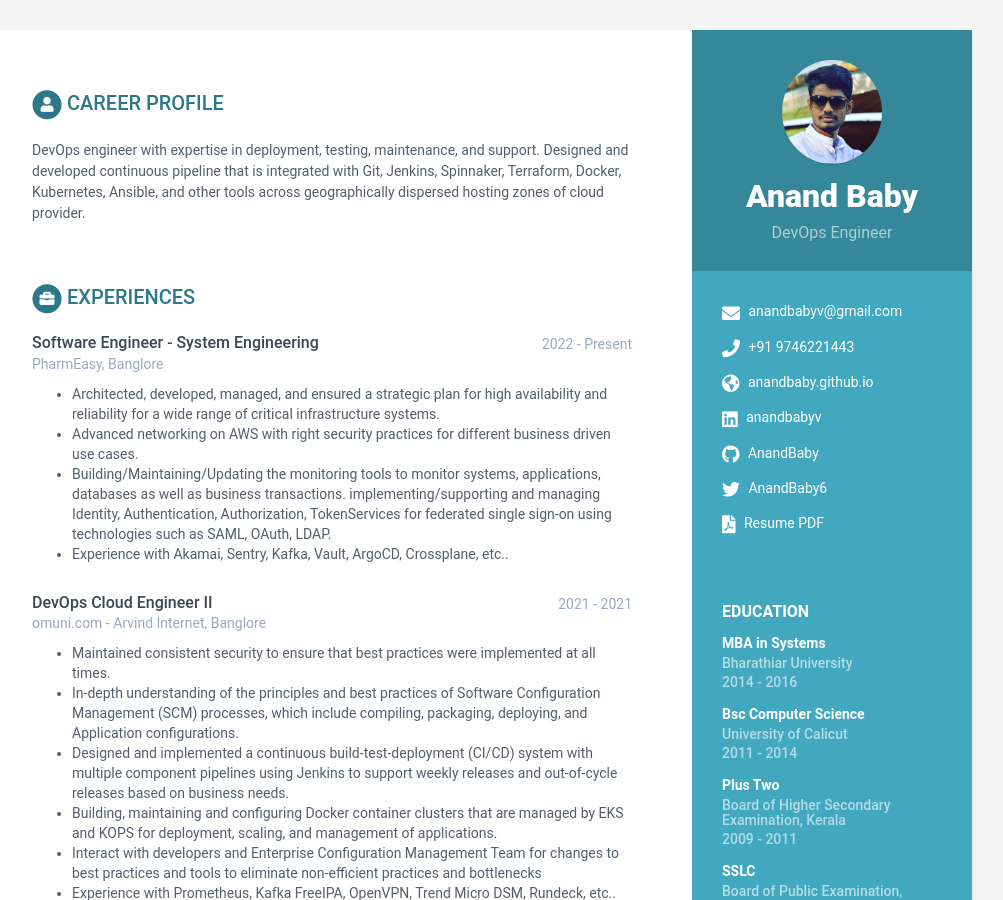
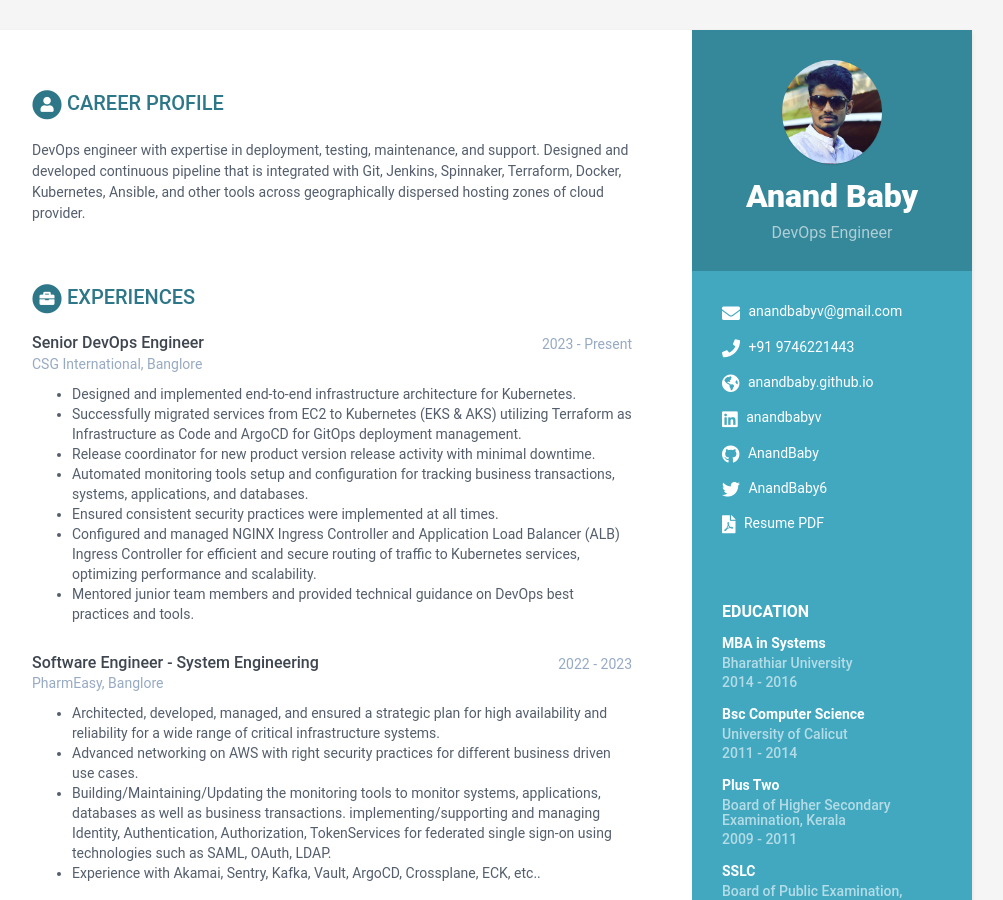
Before and after one commit to AnandBaby/anandbaby.github.io, a Jekyll site: the page built from index.html, in a window 1280 px wide and 900 px high. Shown: the whole window, without its empty margins (168-1171 px from the left). Built offline with Jekyll 4.4.1, drawn with Linux system fonts in a browser that asks for light colours; some of the changed text lies outside the part shown.

Commit message:
new changes

```diff
--- a/_data/data.yml
+++ b/_data/data.yml
@@ -68,31 +68,43 @@ education:
       time: 2009
       details: 76%
 experiences:
+    - role: Senior DevOps Engineer
+      time: 2023 - Present
+      company: CSG International, Banglore
+      details: |
+          - Designed and implemented end-to-end infrastructure architecture for Kubernetes.
+          - Successfully migrated services from EC2 to Kubernetes (EKS & AKS) utilizing Terraform as Infrastructure as Code and ArgoCD for GitOps deployment management.
+          - Release coordinator for new product version release activity with minimal downtime.
+          - Automated monitoring tools setup and configuration for tracking business transactions, systems, applications, and databases.
+          - Ensured consistent security practices were implemented at all times.
+          - Configured and managed NGINX Ingress Controller and Application Load Balancer (ALB) Ingress Controller for efficient and secure routing of traffic to Kubernetes services, optimizing performance and scalability.
+          - Mentored junior team members and provided technical guidance on DevOps best practices and tools.
+
     - role: Software Engineer - System Engineering
-      time: 2022 - Present
+      time: 2022 - 2023
       company: PharmEasy, Banglore
       details: |
 
           - Architected, developed, managed, and ensured a strategic plan for high availability and reliability for a wide range of critical infrastructure systems.
           - Advanced networking on AWS with right security practices for different business driven use cases.
           - Building/Maintaining/Updating the monitoring tools to monitor systems, applications, databases as well as business transactions. implementing/supporting and managing Identity, Authentication, Authorization, TokenServices for federated single sign-on using technologies such as SAML, OAuth, LDAP.
-          - Experience with Akamai, Sentry, Kafka, Vault, ArgoCD, Crossplane, etc..
+          - Experience with Akamai, Sentry, Kafka, Vault, ArgoCD, Crossplane, ECK, etc..
+
     - role: DevOps Cloud Engineer II
       time: 2021 - 2021
       company: omuni.com - Arvind Internet, Banglore
       details: |
-
           - Maintained consistent security to ensure that best practices were implemented at all times.
           - In-depth understanding of the principles and best practices of Software Configuration Management (SCM) processes, which include compiling, packaging, deploying, and Application configurations.
           - Designed and implemented a continuous build-test-deployment (CI/CD) system with multiple component pipelines using Jenkins to support weekly releases and out-of-cycle releases based on business needs.
           - Building, maintaining and configuring Docker container clusters that are managed by EKS and KOPS for deployment, scaling, and management of applications.
           - Interact with developers and Enterprise Configuration Management Team for changes to best practices and tools to eliminate non-efficient practices and bottlenecks
           - Experience with Prometheus, Kafka FreeIPA, OpenVPN, Trend Micro DSM, Rundeck, etc..
+
     - role: DevOps Engineer II
       time: 2019 - 2021
       company: HashedIn Technologies Pvt Ltd, Banglore
       details: |
-
           - Researched and identified new technologies and tools that would help to grow the agile development environment.
           - Stack creation and integrating Terraform, Ansible & CloudFormation with CI/CD (Jenkins, Spinnaker, etc) tools.
           - Experience with software containerization platforms like Docker and container orchestration tools like Kubernetes and Docker Swarm.
@@ -153,37 +165,55 @@ skills:
     title: Skills &amp; Proficiency
 
     toolset:
-      - name: Linux & Windows
+      - name: Linux Servers
         level: 80%
+
+      - name: Windows Servers
+        level: 60%
 
       - name: AWS
         level: 82%
 
-      - name: Docker & Kubernetes
+      - name: Azure
+        level: 70%
+
+      - name: GCP
+        level: 60%
+
+      - name: Docker
         level: 75%
 
-      - name: DockerSwarm, ECS
-        level: 60%
+      - name: Kubernetes
+        level: 80%
 
-      - name: AZURE, GCP
-        level: 60%
+      - name: Terraform
+        level: 85%
 
-      - name: Terraform, CloudFormation, Ansible
-        level: 75%
+      - name: CloudFormation & Ansible
+        level: 73%
 
       - name: Shell & Python
         level: 70%
 
-      - name: ELK Stack, Log Shippers
+      - name: ELK, ECK & Opensearch
         level: 75%
 
-      - name: Victoria Metrics, Prometheus, Nagios, Grafana
+      - name: Filebeat & Logstash
+        level: 75%
+
+      - name: Victoria Metrics
+        level: 90%
+
+      - name: Prometheus, Nagios, Grafana
         level: 80%
 
       - name: New Relic, Instana, AppD
         level: 60%
 
-      - name: Git, Jenkins, ArgoCD, Spinnaker
+      - name: GitLab & Jenkins
+        level: 86%
+
+      - name: ArgoCD
         level: 86%
 
 footer: >
```
